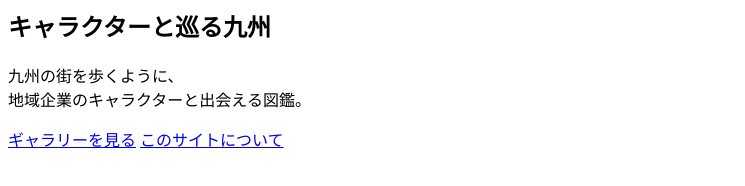
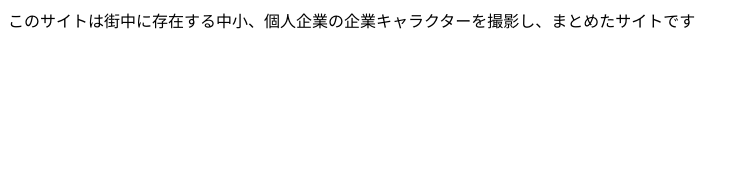
Before and after one commit to TTTatere/machi-charactarlogo, a plain HTML site: page index.html in a window 1280 px wide. Shown: the whole page, without its empty margins (0-745 px from the left). Drawn offline with Linux system fonts and the light colour scheme.

Commit message:
Update index.html

```diff
--- a/index.html
+++ b/index.html
@@ -1,27 +1,10 @@
-<section class="hero">
+<!DOCTYPE html>
+<html lang="ja">
 
-    <div class="slider">
-        <div class="slide-track">
-
-
-
-        </div>
-    </div>
-
-    <div class="overlay"></div>
-
-    <div class="hero-text">
-        <h1>キャラクターと巡る九州</h1>
-
-        <p>
-            九州の街を歩くように、<br>
-            地域企業のキャラクターと出会える図鑑。
-        </p>
-
-        <div class="buttons">
-            <a href="https://tttatere.github.io/responcive02/">ギャラリーを見る</a>
-            <a href="#">このサイトについて</a>
-        </div>
-    </div>
-
-</section>
+<head>
+  <meta charset="UTF-8">
+  <link rel="stylesheet" href="style.css">
+  <meta name="viewport" content="width=device-width, initial-scale=1.0">
+  <title>このサイトについて</title>
+    <word>このサイトは街中に存在する中小、個人企業の企業キャラクターを撮影し、まとめたサイトです<word>
+</head>
```
